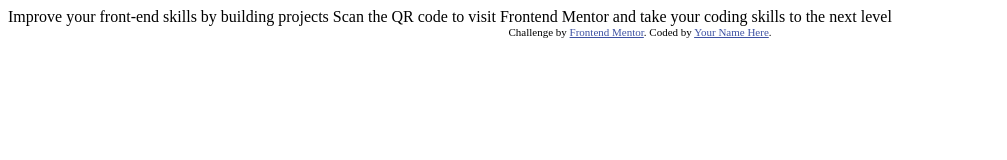
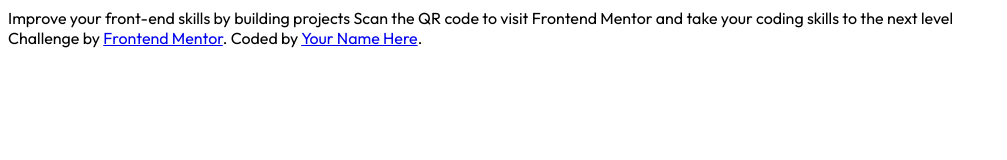
Before and after one commit to HennadiiBH01/qr-code-component-main, a plain HTML site: page index.html in a window 1280 px wide. Shown: the whole page, without its empty margins (0-1007 px from the left). Drawn offline with Linux system fonts and the light colour scheme.

Commit message:
Add font

```diff
--- a/index.html
+++ b/index.html
@@ -2,17 +2,14 @@
 <html lang="en">
 <head>
   <meta charset="UTF-8">
-  <meta name="viewport" content="width=device-width, initial-scale=1.0"> <!-- displays site properly based on user's device -->
-
+  <meta name="viewport" content="width=device-width, initial-scale=1.0">
   <link rel="icon" type="image/png" sizes="32x32" href="./images/favicon-32x32.png">
 
   <title>Frontend Mentor | QR code component</title>
-
-  <!-- Feel free to remove these styles or customise in your own stylesheet 👍 -->
-  <style>
-    .attribution { font-size: 11px; text-align: center; }
-    .attribution a { color: hsl(228, 45%, 44%); }
-  </style>
+  <link rel="stylesheet" href="./style.css">
+  <link rel="preconnect" href="https://fonts.googleapis.com">
+  <link rel="preconnect" href="https://fonts.gstatic.com" crossorigin>
+  <link href="https://fonts.googleapis.com/css2?family=Outfit:wght@100..900&display=swap" rel="stylesheet">
 </head>
 <body>
 
--- /dev/null
+++ b/style.css
@@ -0,0 +1,6 @@
+body {
+    font-family: "Outfit", sans-serif;
+    font-optical-sizing: auto;
+    font-weight: 400;
+    font-style: normal;
+}
```
